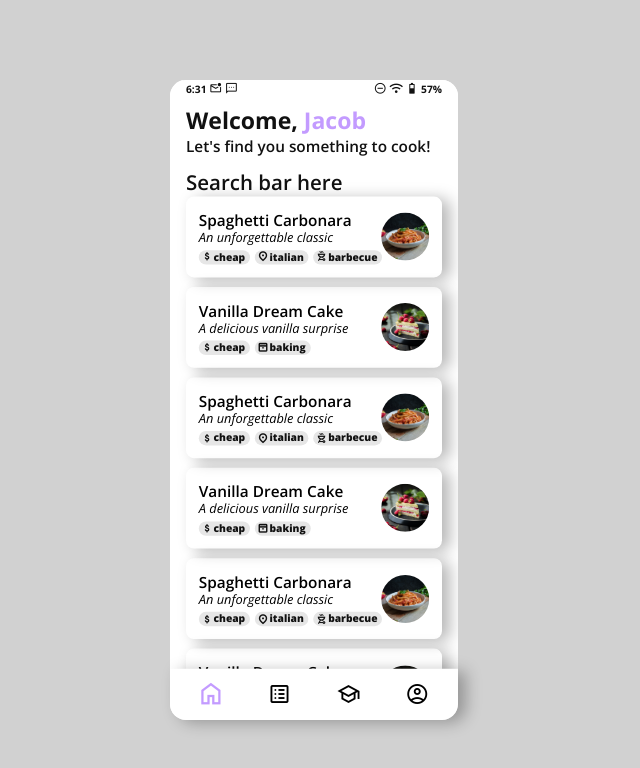
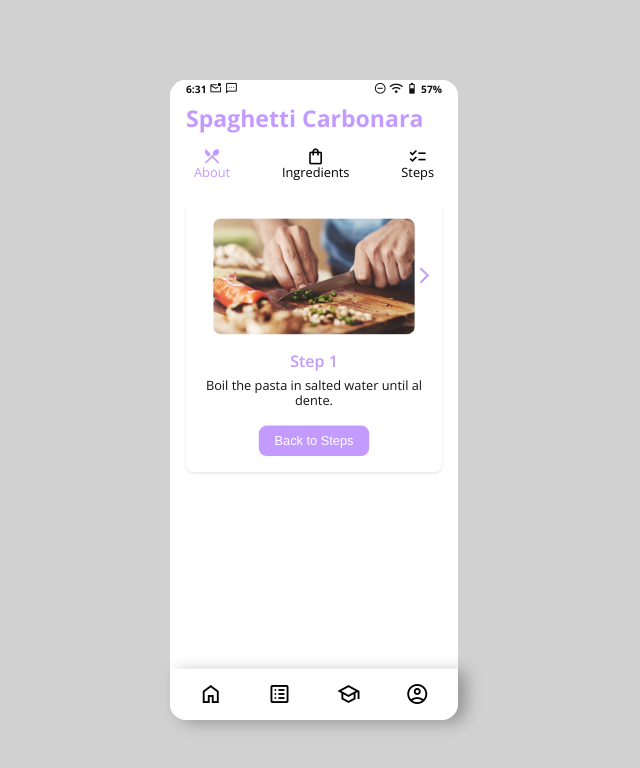
Before and after one commit to Hahkobeh/cooking-instructor, a React (Vite) app: page /recipe/1/steps/1 in a window 1280 px wide. Before the commit this address led to /. Shown: the top 768 px of the page, without its empty margins (326-966 px from the left). Built offline with nearby package versions, Linux system fonts and the light colour scheme.

Commit message:
Added step-by-step (guided cooking) mode

```diff
--- /dev/null
+++ b/src/pages/recipe/sub-views/StepDetail.jsx
@@ -0,0 +1,63 @@
+import { useParams, useNavigate, Link } from 'react-router-dom';
+import { useRecipes } from '@/context/data/useRecipes';
+import styles from './stepdetail.module.scss';
+
+const StepDetail = () => {
+	const navigate = useNavigate(); // get the navigate function from the router
+	const { recipeId, stepId } = useParams(); // get the recipeId and stepId from the URL
+	const recipes = useRecipes(); // get recipes from the context
+	const recipe = recipes.find((r) => r.id.toString() === recipeId);
+	const currentStep = parseInt(stepId, 10); // convert stepId to a number
+	const step = recipe?.steps[currentStep - 1]; // get the step from the recipe (0-Based index)
+
+	// if the recipe or step is not found, return a message
+	if (!recipe || !step) {
+		return <div>Step not found</div>;
+	}
+
+	// function to navigate back to the steps list
+	const handleBackToSteps = () => {
+		navigate(`/recipe/${recipeId}/steps`);
+	};
+
+	return (
+		<div className={styles.stepDetail}>
+			<div className={styles.imageNavigationWrapper}>
+				{/* render the previous button only if the current step is greater than 1 */}
+				{currentStep > 1 && (
+					<Link
+						to={`/recipe/${recipeId}/steps/${currentStep - 1}`}
+						className={`${styles.navButton} ${styles.prevButton}`}
+					>
+						<span className="material-symbols-outlined">arrow_back_ios</span>
+					</Link>
+				)}
+				{/* render the step image or a default image if the step does not have an image */}
+				<img
+					src={step.image || '/step.jpg'}
+					alt={`Step ${currentStep}`}
+					className={styles.stepImage}
+				/>
+				{/* render the next button only if the current step is less than the total steps */}
+				{currentStep < recipe.steps.length && (
+					<Link
+						to={`/recipe/${recipeId}/steps/${currentStep + 1}`}
+						className={`${styles.navButton} ${styles.nextButton}`}
+					>
+						<span className="material-symbols-outlined">arrow_forward_ios</span>
+					</Link>
+				)}
+			</div>
+			<div className={styles.stepHeader}>
+				<h2>Step {currentStep}</h2>
+				<p>{step.description}</p>
+			</div>
+			{/* render the back button */}
+			<button className={styles.backButton} onClick={handleBackToSteps}>
+				Back to Steps
+			</button>
+		</div>
+	);
+};
+
+export default StepDetail;
--- a/src/pages/recipe/sub-views/Steps.jsx
+++ b/src/pages/recipe/sub-views/Steps.jsx
@@ -1,9 +1,10 @@
 import { useRecipes } from '@/context/data/useRecipes';
-import { useParams } from 'react-router-dom';
+import { useParams, useNavigate } from 'react-router-dom';
 import styles from './steps.module.scss';
 
 const Steps = () => {
-	const { recipeId } = useParams();
+	const navigate = useNavigate(); // get the navigate function from the router
+	const { recipeId } = useParams(); // get the recipeId from the URL
 	const recipes = useRecipes(); // get recipes from the context
 	const recipe = recipes.find((r) => r.id.toString() === recipeId);
 
@@ -11,9 +12,19 @@ const Steps = () => {
 		return <div>Recipe not found</div>;
 	}
 
+	// function to navigate to the step-by-step mode (first step)
+	const handleStepModeClick = () => {
+		navigate(`/recipe/${recipeId}/steps/1`);
+	};
+
 	return (
 		<div className={styles['steps-container']}>
-			<button className={styles['step-mode-button']}>Step-by-step Mode </button>
+			<button
+				className={styles['step-mode-button']}
+				onClick={handleStepModeClick}
+			>
+				Step-by-step Mode
+			</button>
 			<ol>
 				{/* render the steps list */}
 				{recipe.steps.map((step) => (
--- /dev/null
+++ b/src/pages/recipe/sub-views/stepdetail.module.scss
@@ -0,0 +1,77 @@
+@use '../../../styles/variables.scss';
+
+.stepDetail {
+	background: variables.$white;
+	padding: 20px;
+	border-radius: variables.$border-radius;
+	box-shadow: 0 2px 4px rgba(0, 0, 0, 0.1);
+	margin: 20px auto;
+	max-width: 600px;
+	text-align: center;
+	display: flex;
+	flex-direction: column;
+	align-items: center;
+}
+
+.imageNavigationWrapper {
+	position: relative;
+	display: flex;
+	justify-content: center;
+	align-items: center;
+	margin-bottom: 20px; // space between image and text
+}
+
+.stepImage {
+	width: 90%;
+	height: auto;
+	border-radius: variables.$border-radius;
+}
+
+.navButton,
+.prevButton,
+.nextButton {
+	position: absolute;
+	top: 50%;
+	transform: translateY(-50%);
+	background-color: transparent;
+	color: variables.$accent;
+	border-radius: 50%;
+	cursor: pointer;
+}
+
+.prevButton {
+	left: calc(0% - 10px); // outside positioning left
+}
+
+.nextButton {
+	right: calc(0% - 10px); // outside positioning right
+}
+
+.stepHeader {
+	h2 {
+		color: variables.$accent;
+		font-size: 20px;
+		margin-bottom: 10px;
+	}
+
+	p {
+		font-size: 16px;
+		color: variables.$black;
+	}
+}
+
+.backButton {
+	margin-top: 20px;
+	padding: 10px 20px;
+	background-color: variables.$accent;
+	color: variables.$white;
+	border: none;
+	border-radius: variables.$border-radius;
+	cursor: pointer;
+	text-decoration: none;
+	font-size: 16px;
+
+	&:hover {
+		background-color: darken(variables.$accent, 10%);
+	}
+}
--- a/src/pages/routeData.jsx
+++ b/src/pages/routeData.jsx
@@ -7,6 +7,7 @@ import ShoppingList from './shopping-list/ShoppingList';
 import About from './recipe/sub-views/About';
 import Ingredients from './recipe/sub-views/Ingredients';
 import Steps from './recipe/sub-views/Steps';
+import StepDetail from './recipe/sub-views/StepDetail';
 
 export const routerData = [
 	{
@@ -47,6 +48,10 @@ export const routerData = [
 				element: <Steps />,
 			},
 			{
+				path: '/recipe/:recipeId/steps/:stepId',
+				element: <StepDetail />,
+			},
+			{
 				path: '/recipe/:recipeId/ingredients',
 				element: <Ingredients />,
 			},
```
Also changed, not shown: public/step.jpg (added).
